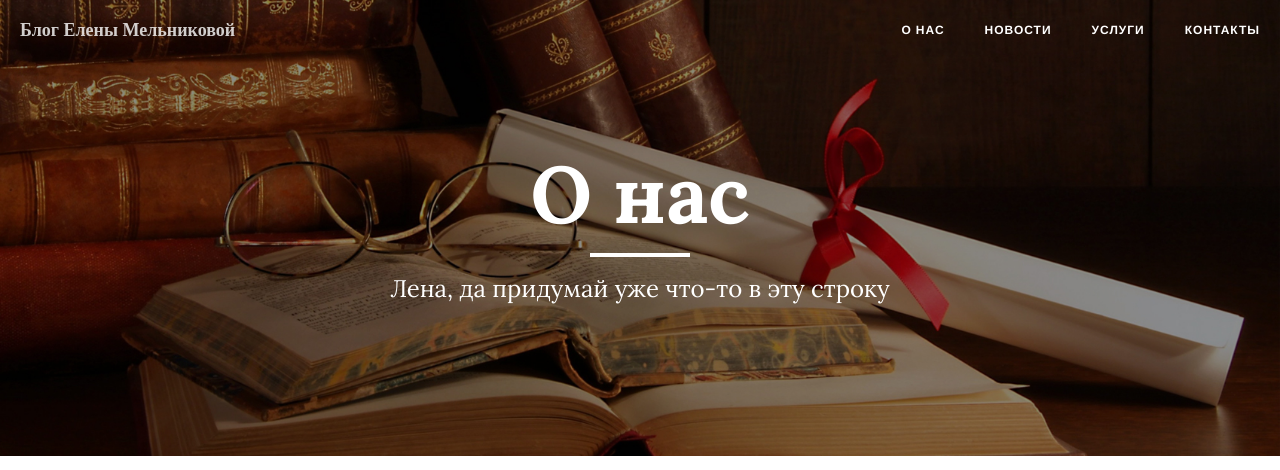
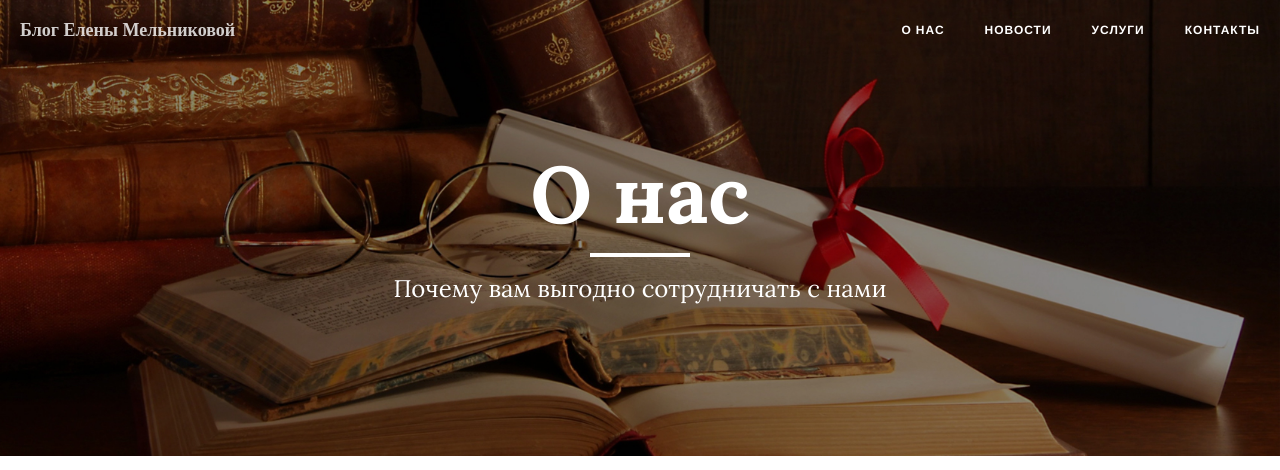
Before and after one commit to stamigos/BBCard, a Django app: template templates/app/about.html in a window 1280 px wide. Shown: the top 470 px of the page. Run offline with Django 3.2, Linux system fonts and the light colour scheme; the template is opened without the code that fills it, so the values that code supplies are empty; some libraries are stand-ins or nearby versions.

Commit message:
наполнение сайта контентом

```diff
--- a/templates/app/about.html
+++ b/templates/app/about.html
@@ -9,7 +9,7 @@
                     <div class="site-heading">
                         <h1 style="font-family: 'Lora', 'Times New Roman', serif">О нас</h1>
                         <hr class="small">
-                        <span class="subheading" style="font-family: 'Lora', 'Times New Roman', serif">Лена, да придумай уже что-то в эту строку</span>
+                        <span class="subheading" style="font-family: 'Lora', 'Times New Roman', serif">Почему вам выгодно сотрудничать с нами</span>
                     </div>
                 </div>
             </div>
```
